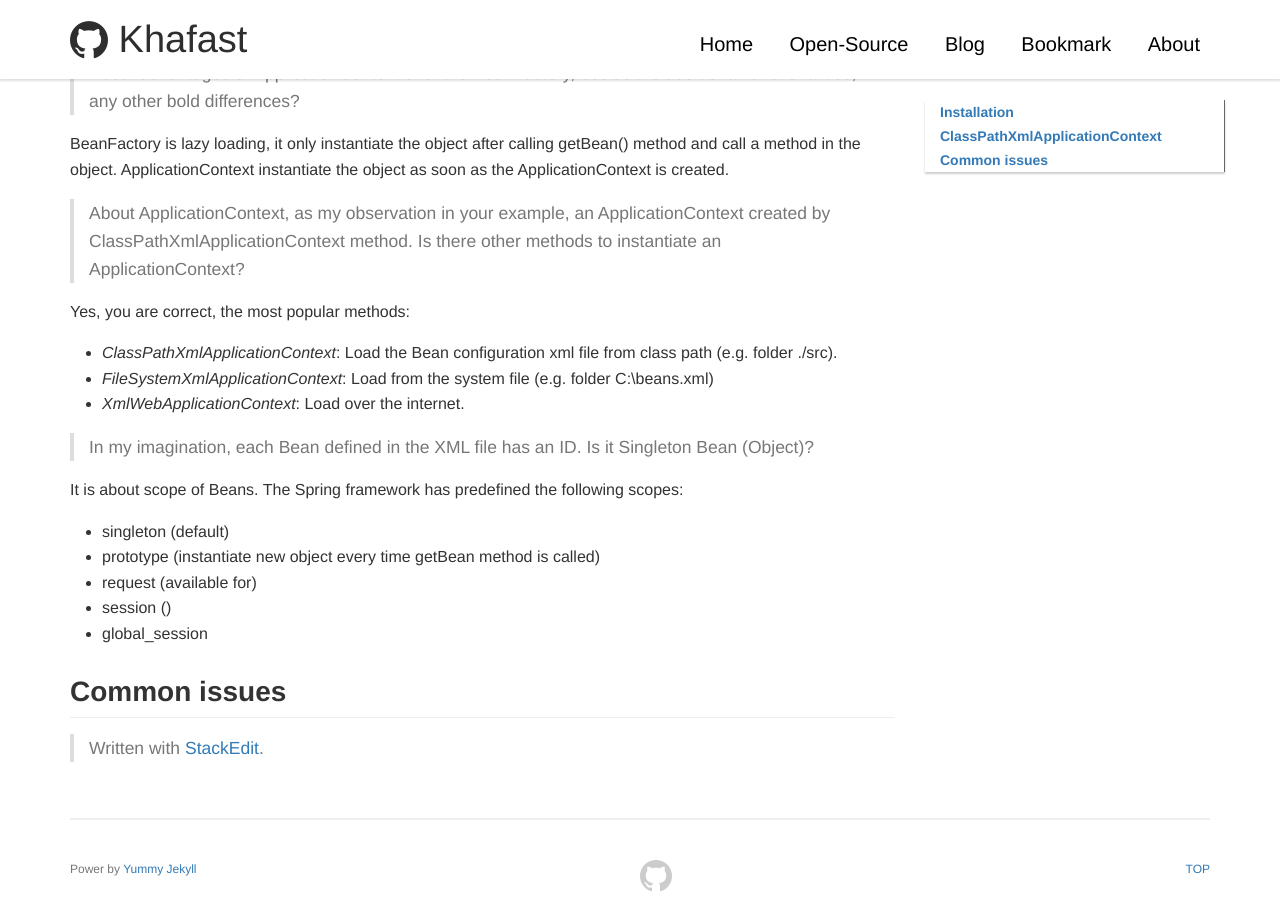
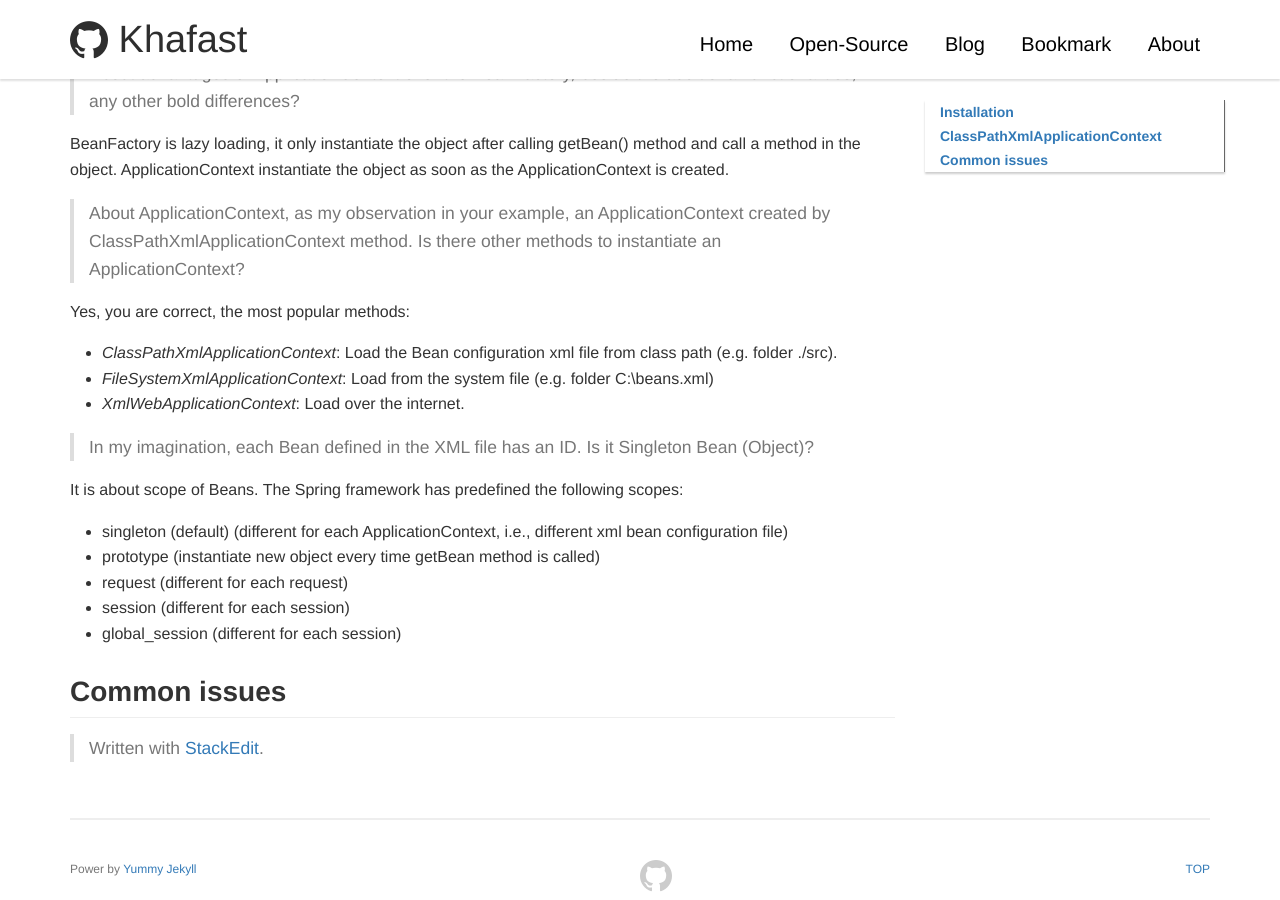
Before and after one commit to khafast/khafast.github.io, a Jekyll site: the page built from _posts/2018/2018-12-22-Overview-Java-Spring-MVC.md, in a window 1280 px wide and 900 px high, scrolled down 1536 px. Built offline with Jekyll 4.4.1, drawn with Linux system fonts in a browser that asks for light colours; our own code applies the rules of GitHub Pages for plain Markdown files; comment, search, counter and statistics services are not loaded.

Commit message:
_posts/2018/2018-12-22-Overview-Java-Spring-MVC.md updated from https://stackedit.io/

```diff
--- a/_posts/2018/2018-12-22-Overview-Java-Spring-MVC.md
+++ b/_posts/2018/2018-12-22-Overview-Java-Spring-MVC.md
@@ -60,17 +60,17 @@ Yes, you are correct,  the most popular methods:
 
 It is about scope of Beans. The Spring framework has predefined the following scopes:
 
- - singleton (default)
+ - singleton (default) (different for each ApplicationContext, i.e., different xml bean configuration file)
  - prototype (instantiate new object every time getBean method is called)
- - request (available for)
- - session ()
- - global_session
+ - request (different for each request)
+ - session (different for each session)
+ - global_session (different for each session)
 
 ## Common issues
 
 > Written with [StackEdit](https://stackedit.io/).
 <!--stackedit_data:
-eyJoaXN0b3J5IjpbNTkzNTQ0NDIzLDU4ODE0MjA5NCwtMTAwNz
-QzNjM5NSwtMTg2NTAzMTY0NCwtMTE5NjcxNDczNiwtODYwNTcw
-MDg3LDE0Njk3Mjc5MDhdfQ==
+eyJoaXN0b3J5IjpbMTIxNTg1OTExOSw1ODgxNDIwOTQsLTEwMD
+c0MzYzOTUsLTE4NjUwMzE2NDQsLTExOTY3MTQ3MzYsLTg2MDU3
+MDA4NywxNDY5NzI3OTA4XX0=
 -->
```
